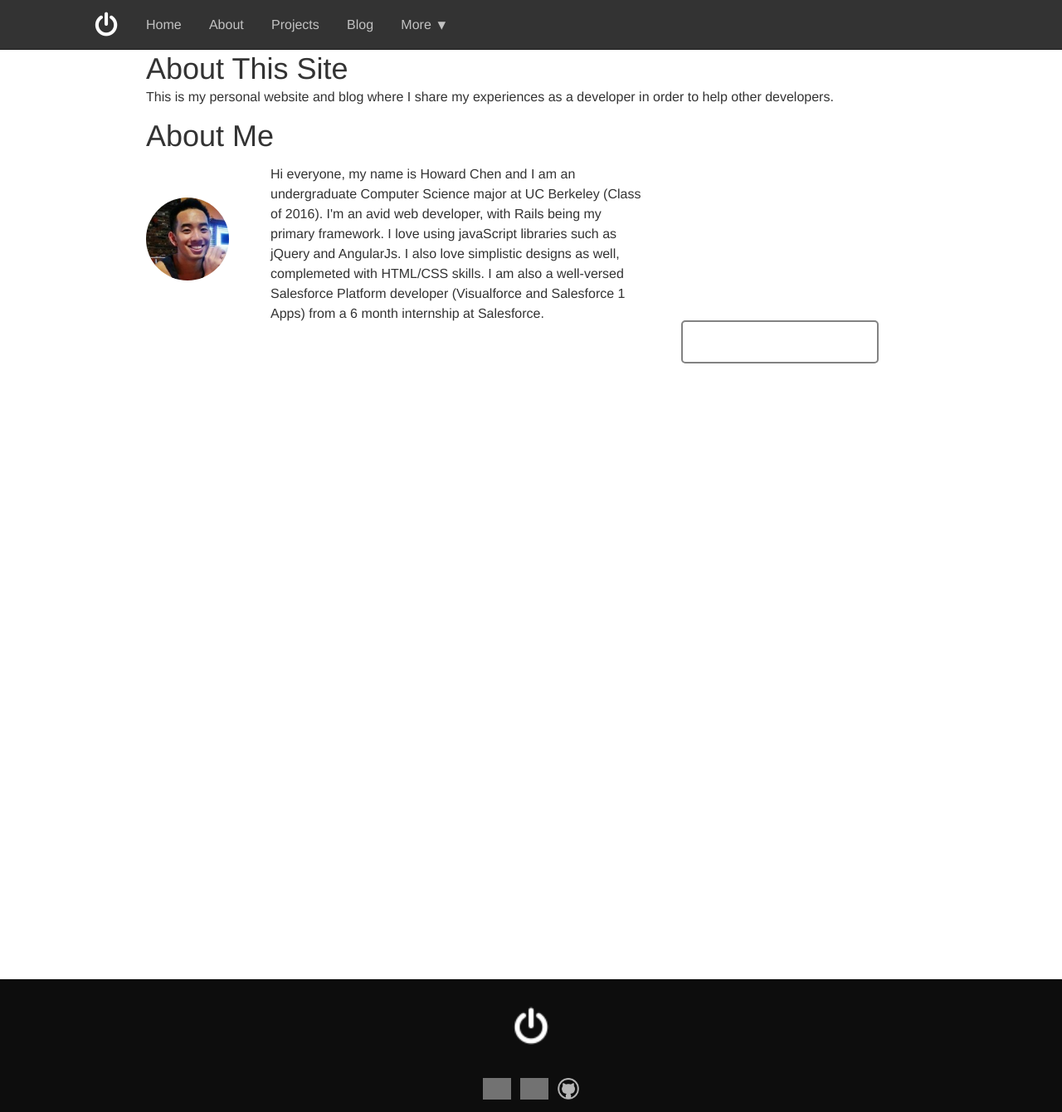
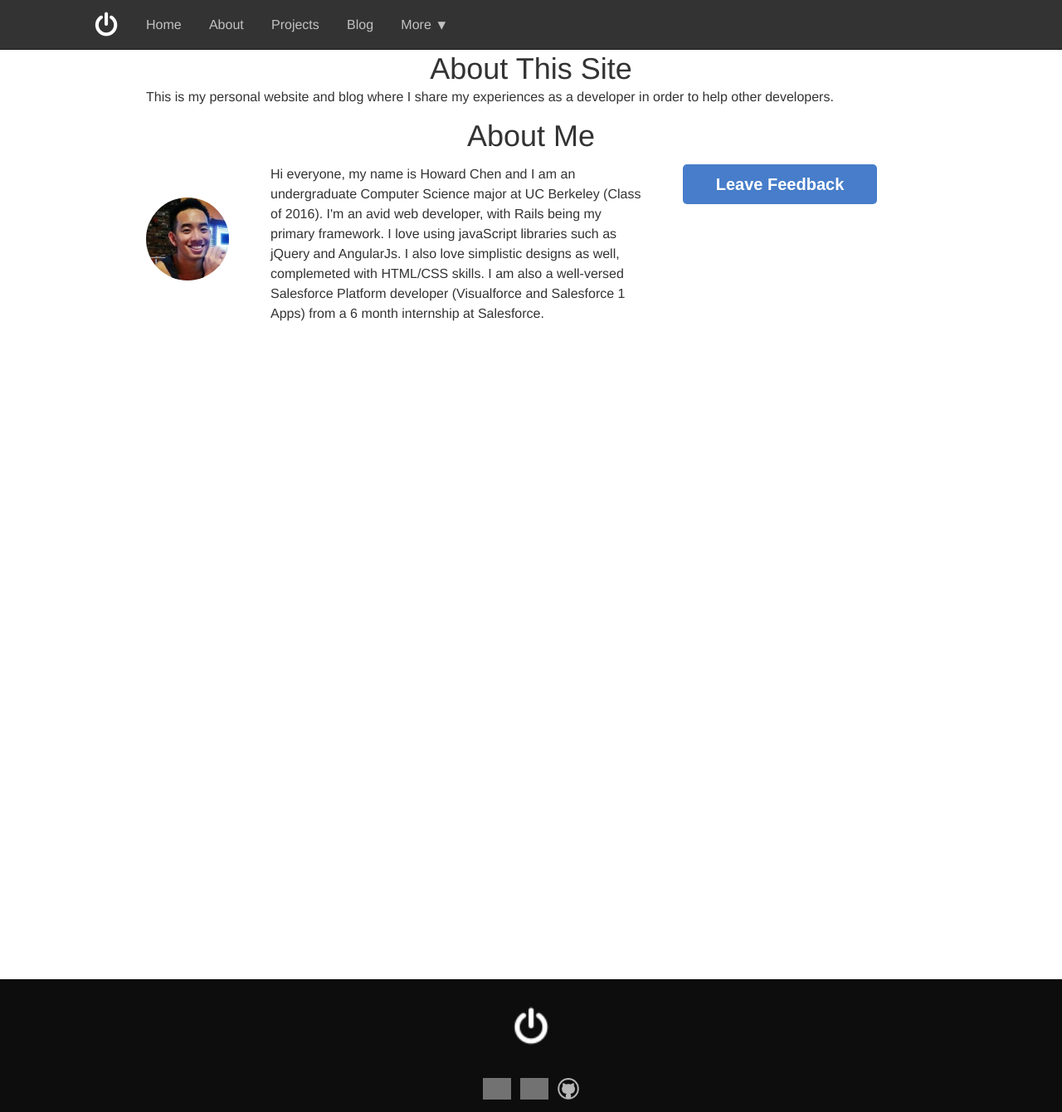
Before and after one commit to chenhoward/chenhoward.github.io, a Jekyll site: the page built from about.html, in a window 1280 px wide. Shown: the whole page at 83% size. Built offline with Jekyll 4.4.1, drawn with Linux system fonts in a browser that asks for light colours; nearby versions of some CDN libraries; some web fonts are replaced; grey boxes are pictures that could not be loaded.

Commit message:
Centered about page headers

```diff
--- a/about.html
+++ b/about.html
@@ -4,12 +4,12 @@
 ---
 
 <div class="home">
-  <h1>About This Site</h1>
+  <h1 class="centered">About This Site</h1>
   <p>
     This is my personal website and blog where I share my experiences as
     a developer in order to help other developers.
   </p>
-  <h1>About Me</h1>
+  <h1 class="centered">About Me</h1>
   <p>
     <div class="circular">
     </div>
--- a/css/style.css
+++ b/css/style.css
@@ -907,16 +907,12 @@
   background-size: cover; }
 
 .feedback {
-  background: transparent;
   border-radius: 5px;
-  border: 2px solid #828282;
   font-size: 20px;
-  margin: 0 auto;
-  padding: 14px 40px;
-  text-decoration: none; }
+  margin: auto;
+  padding: 14px 40px; }
 
 .centered {
-  margin-top: 200px;
   text-align: center; }
 
 .floater {
--- a/sass/style.scss
+++ b/sass/style.scss
@@ -72,17 +72,13 @@
 }
 
 .feedback {
-  background: transparent;
   border-radius: 5px;
-  border: 2px solid #828282;
   font-size: 20px;
-  margin: 0 auto;
+  margin: auto;
   padding: 14px 40px;
-  text-decoration: none;
 }
 
 .centered {
-  margin-top: 200px;
   text-align: center;
 }
 
```
Also changed, not shown: 1 other file.
